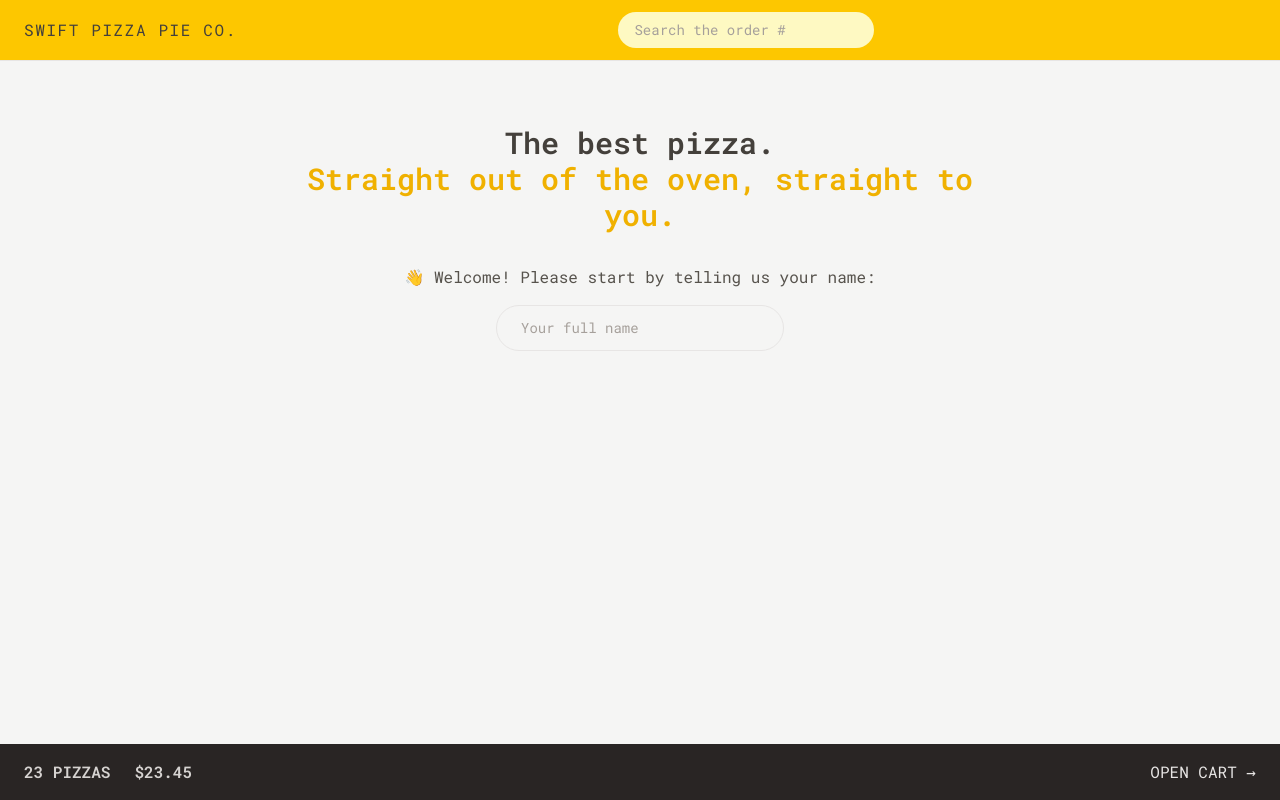
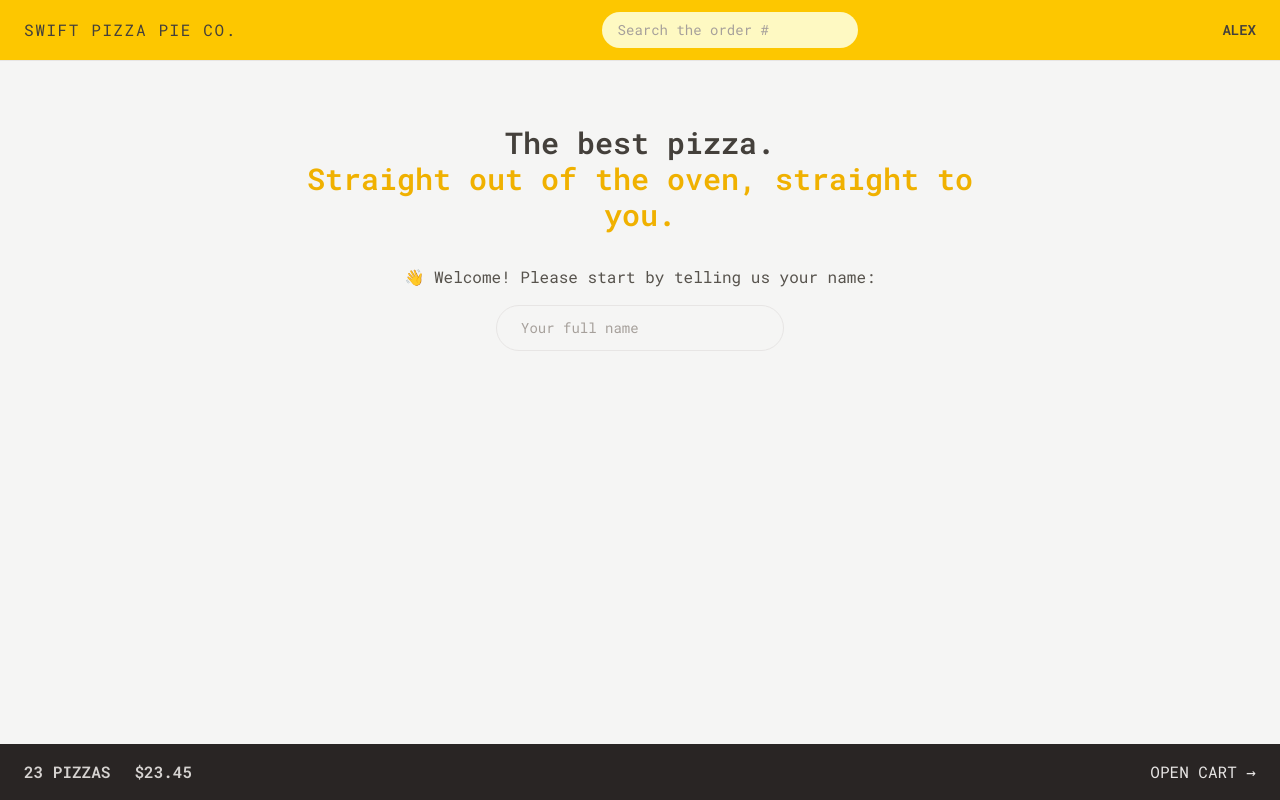
Before and after one commit to MBANS8A1/Swift-Pizza-Pie-Company, a React (Vite) app: page / in a window 1280 px wide. Built offline with nearby package versions, Linux system fonts and the light colour scheme.

Commit message:
I added an if guard statement to the Username component; if there is no userName in the redux store then nothing should be rendered; hence, null is returned.

```diff
--- a/src/features/user/Username.jsx
+++ b/src/features/user/Username.jsx
@@ -2,6 +2,8 @@ import { useSelector } from 'react-redux';
 
 function Username() {
   const userName = useSelector((state) => state.user.userName);
+
+  if (!userName) return null;
   return (
     <div className="hidden text-sm font-semibold md:block">{userName}</div>
   );
--- a/src/features/user/userSlice.js
+++ b/src/features/user/userSlice.js
@@ -26,7 +26,7 @@ async function fetchAddress() {
   */
 
 const initialState = {
-  userName: '',
+  userName: 'Alex',
 };
 
 const userSlice = createSlice({
```
